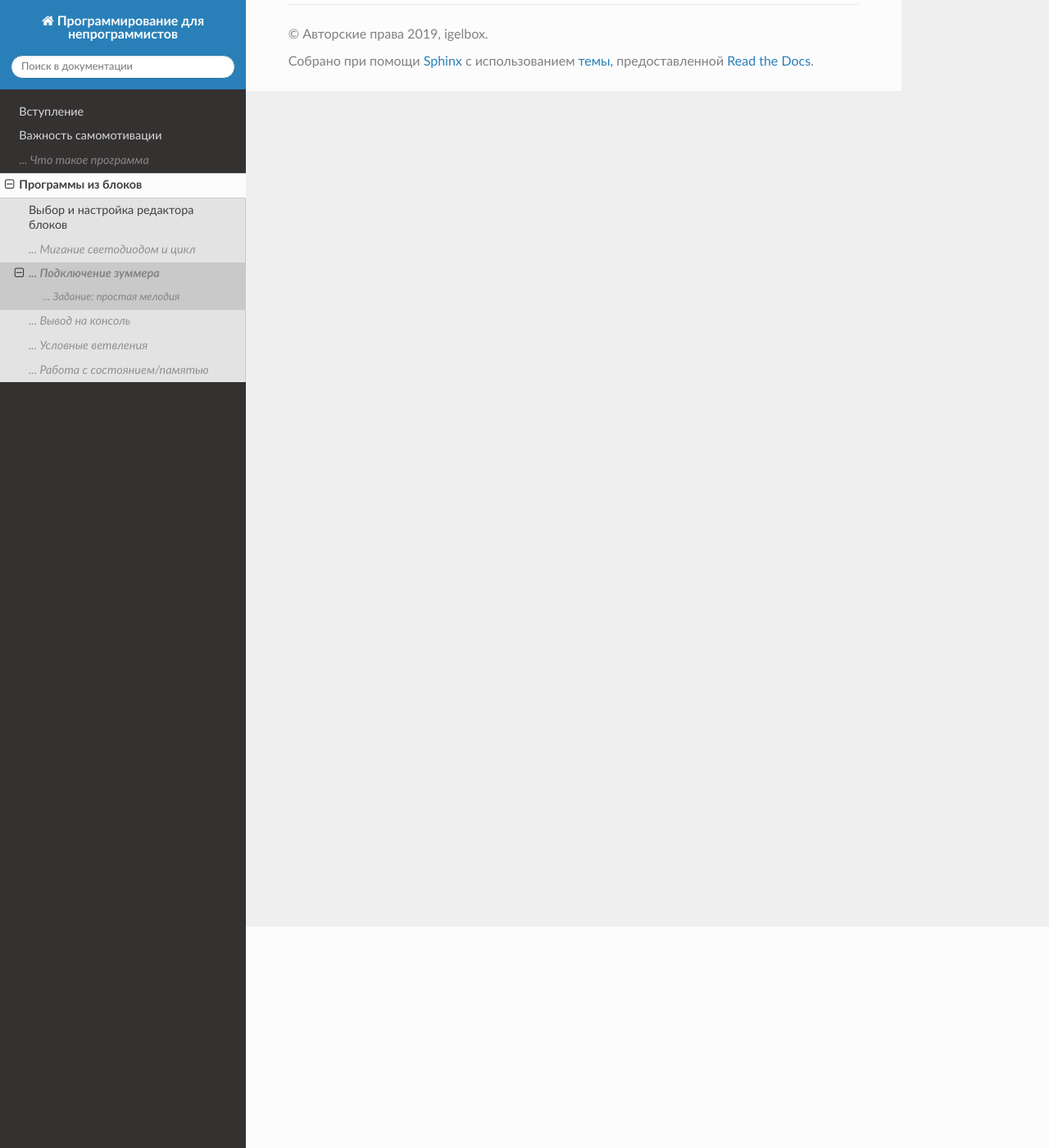
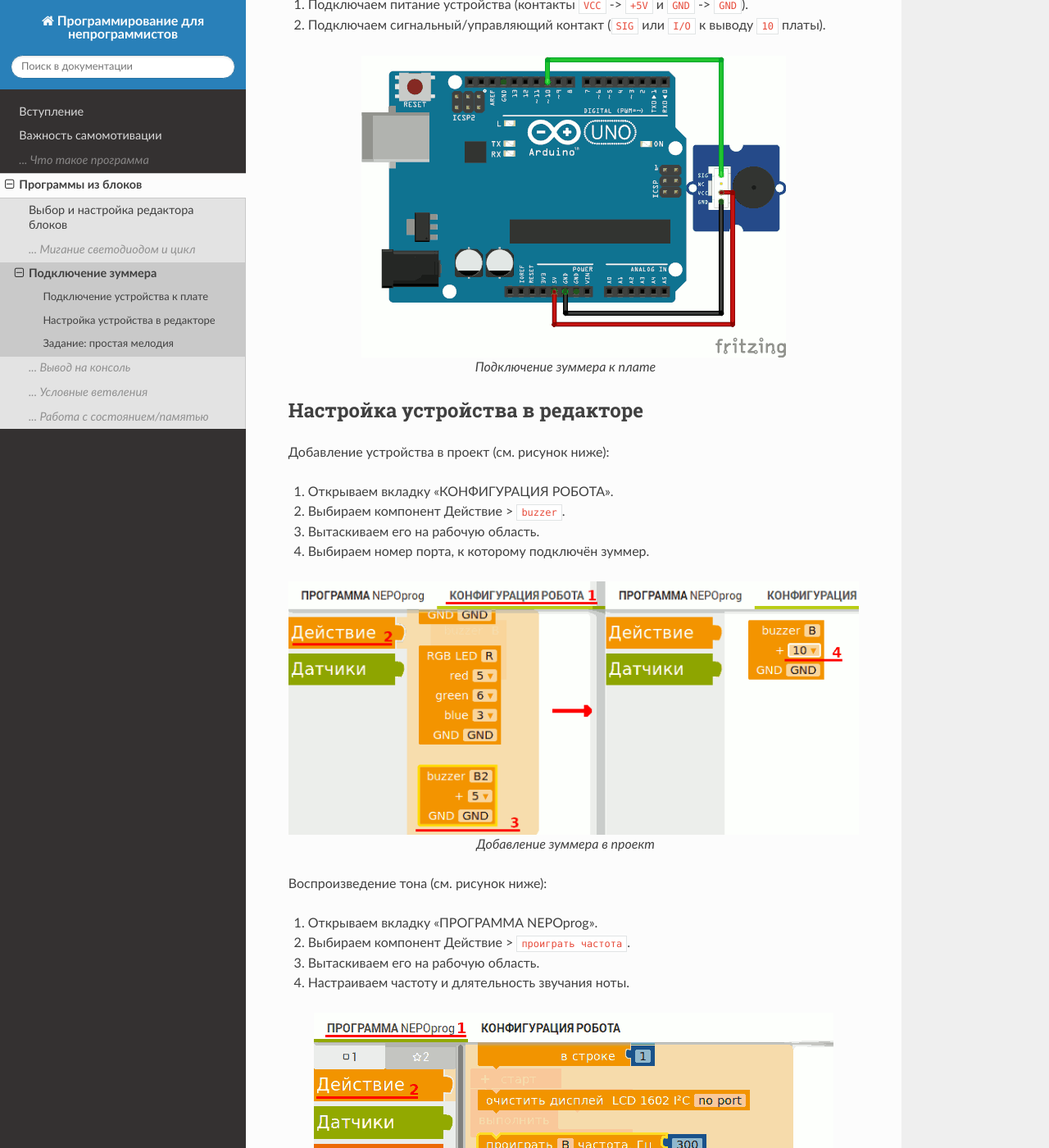
Before and after one commit to igelbox/programming-for-non-programmers, a Sphinx documentation site: the page built from docs/blocks/buzzer.rst, in a window 1280 px wide and 1400 px high, scrolled down 270 px. Shown: the whole window at 82% size. Built offline with Sphinx 7.4.7 and the Read the Docs theme 2.0.0, drawn with Linux system fonts in a browser that asks for light colours; some of the changed text lies outside the part shown.

Commit message:
Add buzzer lesson

```diff
--- a/docs/blocks/buzzer.rst
+++ b/docs/blocks/buzzer.rst
@@ -1,12 +1,68 @@
 .. _buzzer:
 
-:stub:`Подключение зуммера`
-***************************
+Подключение зуммера
+*******************
 
 .. как пример использования физически другого средства вывода инфы
 
 
+.. _buzzer-wire:
+
+Подключение устройства к плате
+==============================
+
+Подключение зуммера к плате (см. рисунок ниже):
+
+1. Подключаем питание устройства
+   (контакты ``VCC`` -> ``+5V`` и ``GND`` -> ``GND``).
+2. Подключаем сигнальный/управляющий контакт
+   (``SIG`` или ``I/O`` к выводу ``10`` платы).
+
+.. figure:: buzzer-wire.png
+       :align: center
+       :alt: Подключение зуммера
+
+       Подключение зуммера к плате
+
+
+.. _buzzer-code:
+
+Настройка устройства в редакторе
+================================
+
+Добавление устройства в проект (см. рисунок ниже):
+
+1. Открываем вкладку "КОНФИГУРАЦИЯ РОБОТА".
+2. Выбираем компонент Действие > ``buzzer``.
+3. Вытаскиваем его на рабочую область.
+4. Выбираем номер порта, к которому подключён зуммер.
+
+.. figure:: buzzer-conf.png
+       :align: center
+       :alt: Добавление зуммера в проект
+
+       Добавление зуммера в проект
+
+
+Воспроизведение тона (см. рисунок ниже):
+
+1. Открываем вкладку "ПРОГРАММА NEPOprog".
+2. Выбираем компонент Действие > ``проиграть частота``.
+3. Вытаскиваем его на рабочую область.
+4. Настраиваем частоту и длятельность звучания ноты.
+
+.. figure:: buzzer-play.png
+       :align: center
+       :alt: Воспроизведение тона
+
+       Воспроизведение тона
+
+
+
 .. _buzzer-homework:
 
-:stub:`Задание: простая мелодия`
-================================
+Задание: простая мелодия
+========================
+
+Доработать программу из урока, чтобы она воспроизводила любую простую мелодию.
+*Примеры мелодий можно поискать в интернете*
```
Also changed, not shown: docs/blocks/buzzer-conf.png (added), docs/blocks/buzzer-play.png (added), docs/blocks/buzzer-wire.png (added).
